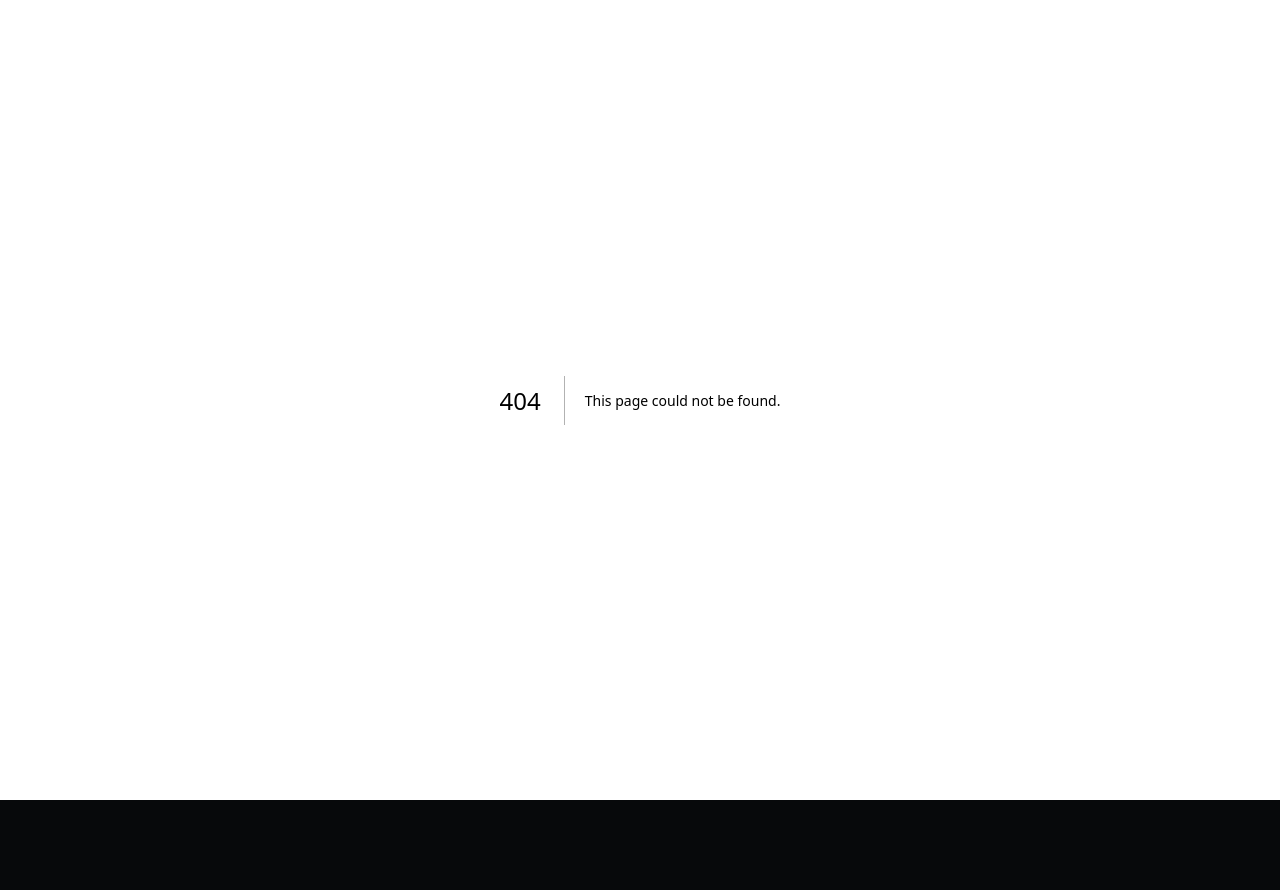
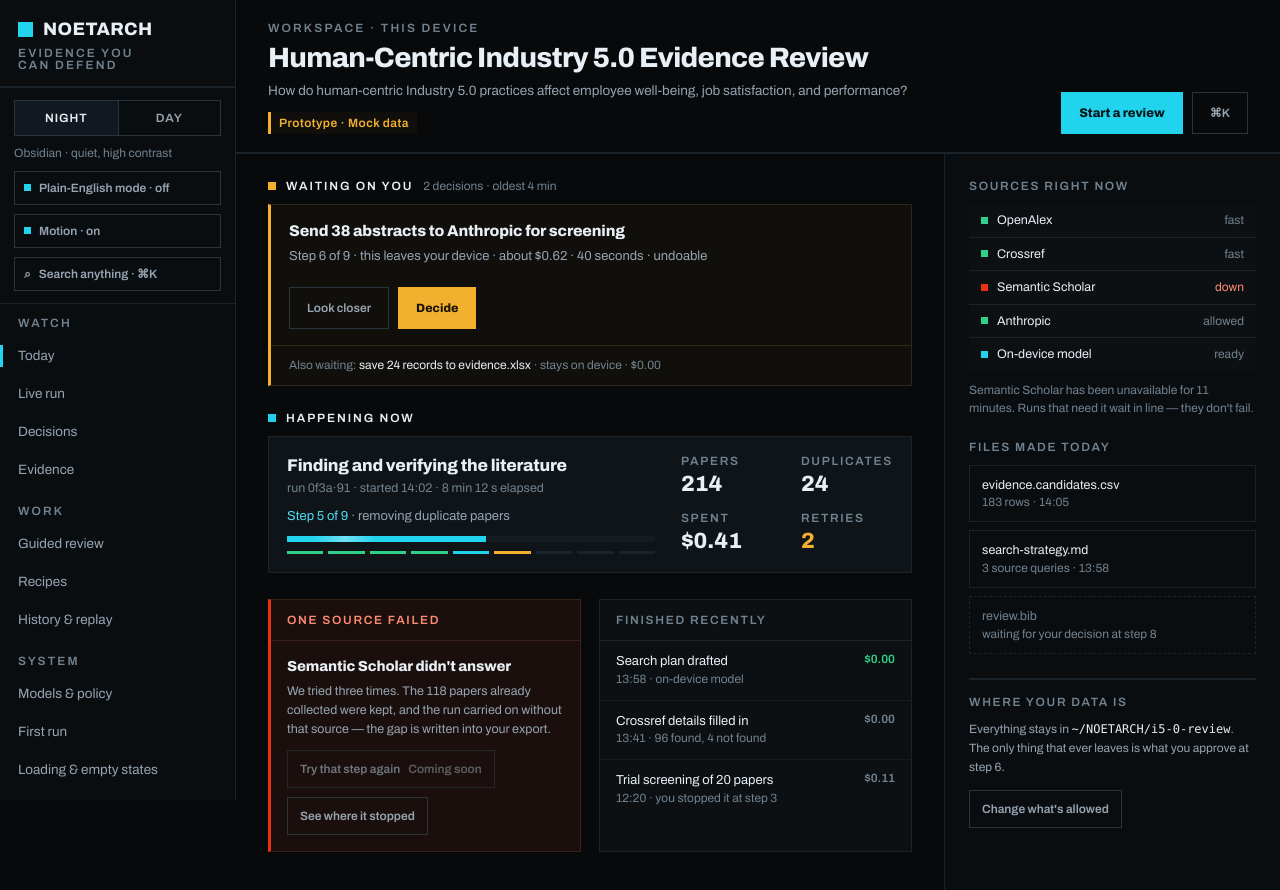
Before and after one commit to Koi725/NOETARCH, a Next.js app in the folder frontend/: page /today in a window 1280 px wide. Before the commit this address had no page. Shown: the top 890 px of the page. Before the commit the page ends 800 px from the top, so only its background shows below. Built offline with nearby package versions, Linux system fonts and the light colour scheme.

Commit message:
fix(frontend): commit /today route page missed in M3

```diff
--- /dev/null
+++ b/frontend/src/app/(shell)/today/page.tsx
@@ -0,0 +1,5 @@
+import { TodayOverview } from "@/components/TodayOverview";
+
+export default function TodayPage() {
+  return <TodayOverview />;
+}
```
